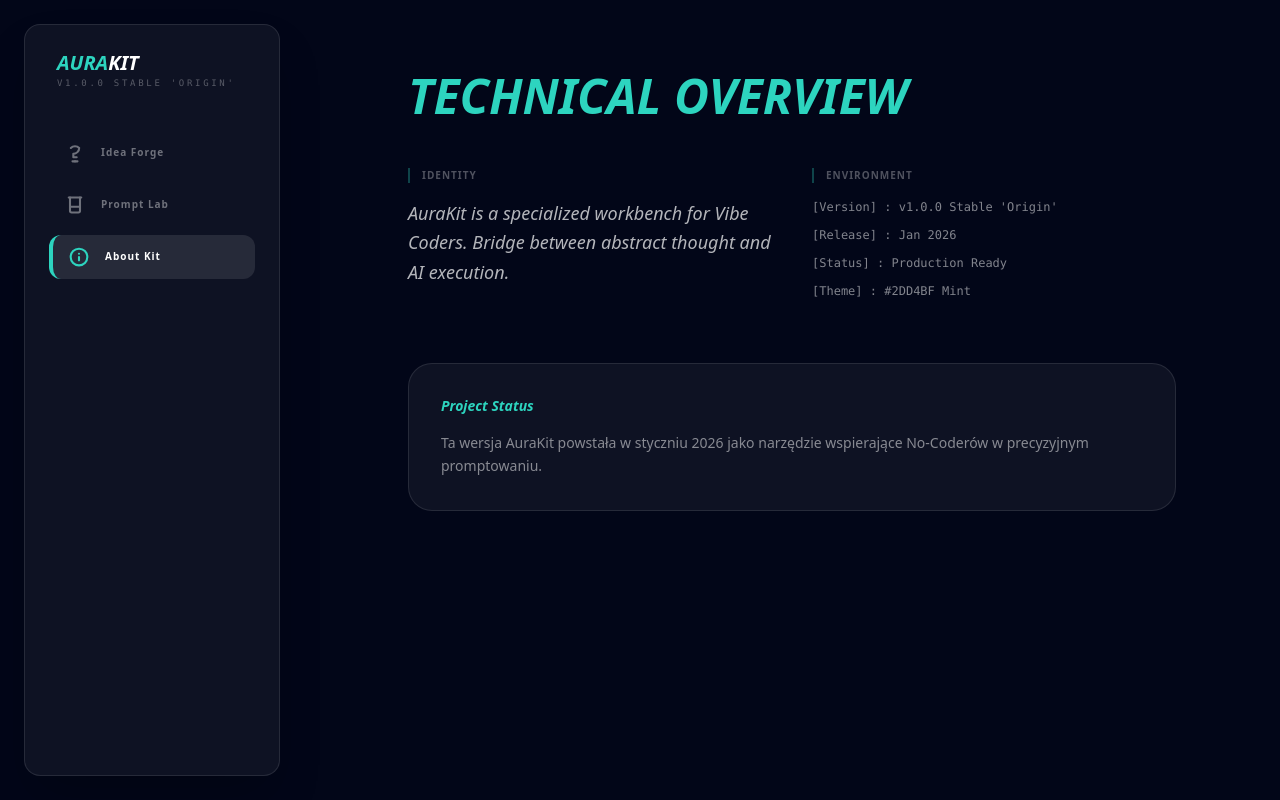
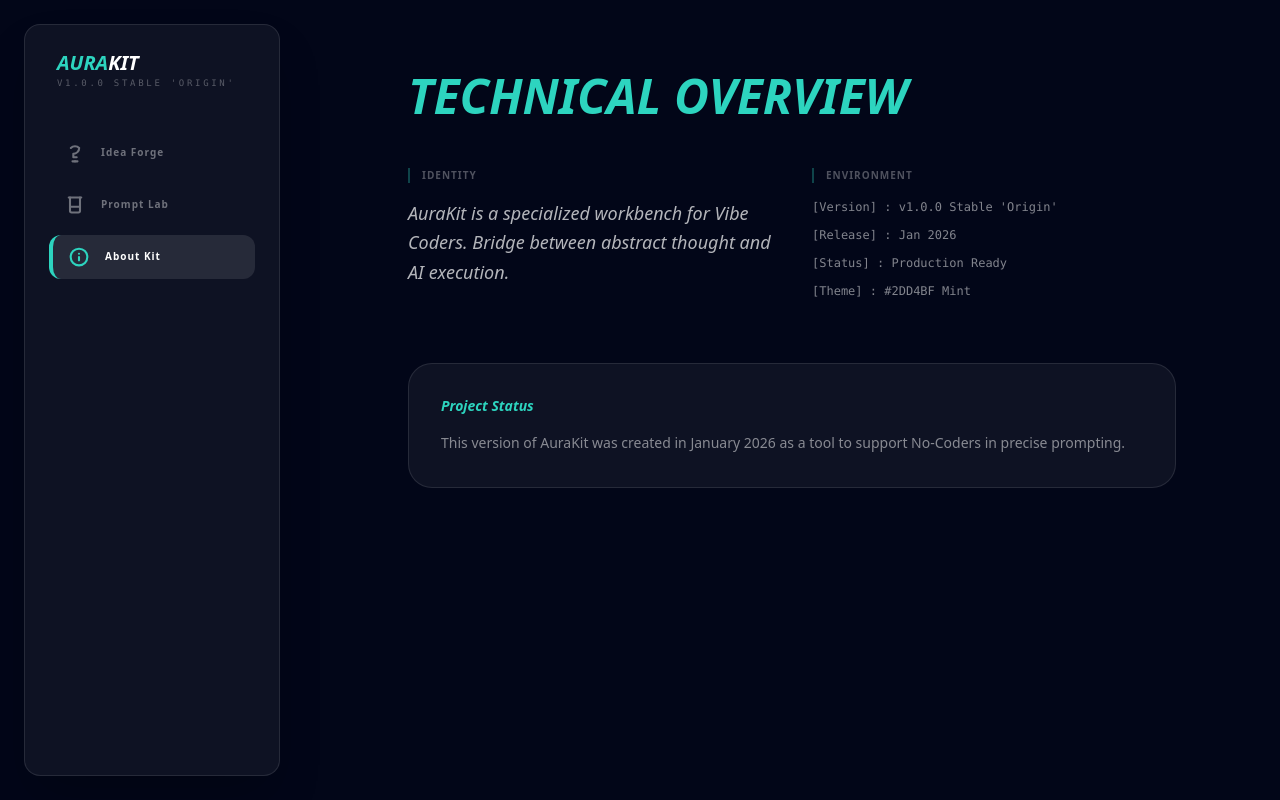
Before and after one commit to KasiaKieca/aura-kit, a React (Vite) app: page / in a window 1280 px wide. Both pictures are taken after a click on the button "About Kit". Built offline with nearby package versions, Linux system fonts and the light colour scheme.

Commit message:
project status: fix test

```diff
--- a/src/App.jsx
+++ b/src/App.jsx
@@ -234,7 +234,8 @@ function App() {
             </div>
             <div className="p-8 rounded-3xl bg-white/5 border border-white/10">
                <h3 className="text-sm font-bold mb-4 italic" style={{ color: accentColor }}>Project Status</h3>
-               <p className="text-sm opacity-50 leading-relaxed italic-none">Ta wersja AuraKit powstała w styczniu 2026 jako narzędzie wspierające No-Coderów w precyzyjnym promptowaniu.</p>
+               <p className="text-sm opacity-50 leading-relaxed italic-none">This version of AuraKit was created in January 2026 as a tool to support No-Coders in precise prompting.
+</p>
             </div>
           </div>
         )}
```
